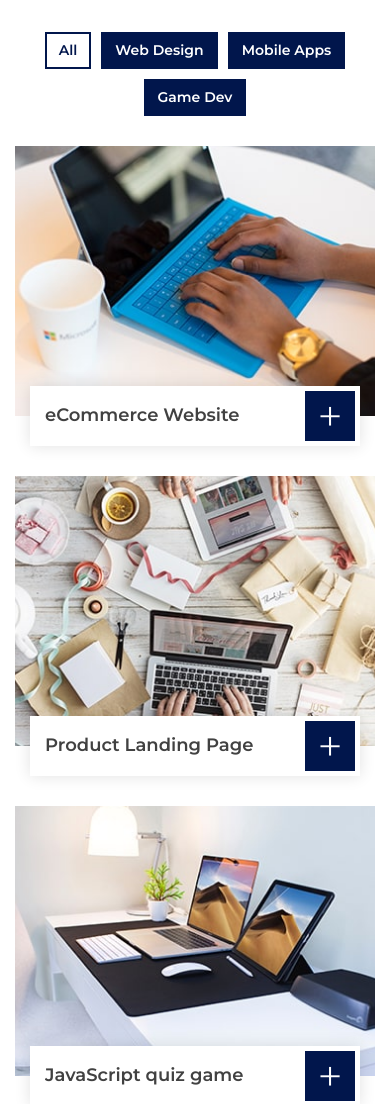
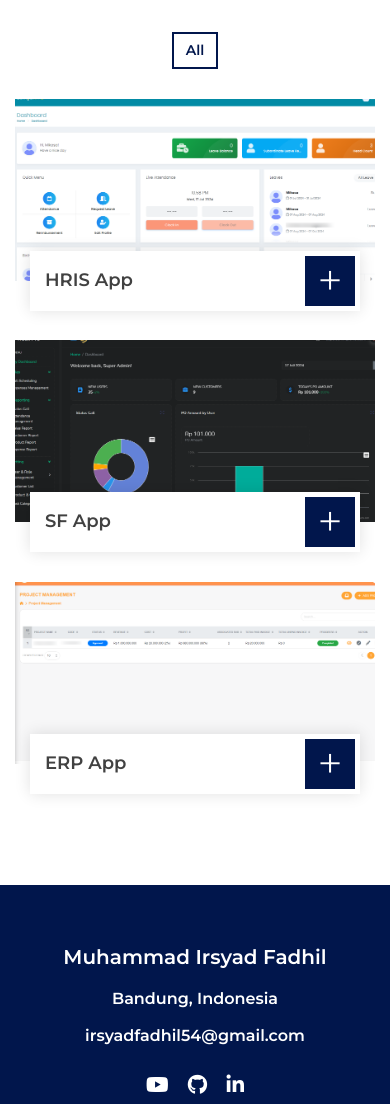
Before and after one commit to irsyadfadhil/irsyadfadhil.github.io, a plain HTML site: page index.html in a window 390 px wide. Shown: the part 5545-6649 px from the top of the page. Drawn offline with nearby package versions, Linux system fonts and the light colour scheme.

Commit message:
add porto

```diff
--- a/index.html
+++ b/index.html
@@ -291,9 +291,9 @@
                     <div class="col-12">
                         <ul id="portfolio-filter">
                             <li data-filter="*" class="filter-active">All</li>
-                            <li data-filter=".filter-1">Web Design</li>
-                            <li data-filter=".filter-2">Mobile Apps</li>
-                            <li data-filter=".filter-3">Game Dev</li>
+                            <!-- <li data-filter=".filter-1">Web Design</li> -->
+                            <!-- <li data-filter=".filter-2">Mobile Apps</li> -->
+                            <!-- <li data-filter=".filter-3">Game Dev</li> -->
                         </ul>
                     </div>
                 </div>
@@ -301,37 +301,37 @@
                     <div class="col-lg-4 col-md-6 col-sm-12 portfolio-item filter-1 wow fadeInUp" data-wow-delay="0.0s">
                         <div class="portfolio-wrap">
                             <div class="portfolio-img">
-                                <img src="img/portfolio-1.jpg" alt="Image">
+                                <img src="img/HRIS-SS.png" alt="Image">
                             </div>
                             <div class="portfolio-text">
-                                <h3>eCommerce Website</h3>
-                                <a class="btn" href="img/portfolio-1.jpg" data-lightbox="portfolio">+</a>
+                                <h3>HRIS App</h3>
+                                <a class="btn" href="img/HRIS-SS.png" data-lightbox="portfolio">+</a>
                             </div>
                         </div>
                     </div>
-                    <div class="col-lg-4 col-md-6 col-sm-12 portfolio-item filter-2 wow fadeInUp" data-wow-delay="0.2s">
+                    <div class="col-lg-4 col-md-6 col-sm-12 portfolio-item filter-1 wow fadeInUp" data-wow-delay="0.2s">
                         <div class="portfolio-wrap">
                             <div class="portfolio-img">
-                                <img src="img/portfolio-2.jpg" alt="Image">
+                                <img src="img/SF-SS.png" alt="Image">
                             </div>
                             <div class="portfolio-text">
-                                <h3>Product Landing Page</h3>
-                                <a class="btn" href="img/portfolio-2.jpg" data-lightbox="portfolio">+</a>
+                                <h3>SF App</h3>
+                                <a class="btn" href="img/SF-SS.png" data-lightbox="portfolio">+</a>
                             </div>
                         </div>
                     </div>
-                    <div class="col-lg-4 col-md-6 col-sm-12 portfolio-item filter-3 wow fadeInUp" data-wow-delay="0.4s">
+                    <div class="col-lg-4 col-md-6 col-sm-12 portfolio-item filter-1 wow fadeInUp" data-wow-delay="0.4s">
                         <div class="portfolio-wrap">
                             <div class="portfolio-img">
-                                <img src="img/portfolio-3.jpg" alt="Image">
+                                <img src="img/ERP-SS.png" alt="Image">
                             </div>
                             <div class="portfolio-text">
-                                <h3>JavaScript quiz game</h3>
-                                <a class="btn" href="img/portfolio-3.jpg" data-lightbox="portfolio">+</a>
+                                <h3>ERP App</h3>
+                                <a class="btn" href="img/ERP-SS.png" data-lightbox="portfolio">+</a>
                             </div>
                         </div>
                     </div>
-                    <div class="col-lg-4 col-md-6 col-sm-12 portfolio-item filter-1 wow fadeInUp" data-wow-delay="0.6s">
+                    <!-- <div class="col-lg-4 col-md-6 col-sm-12 portfolio-item filter-2 wow fadeInUp" data-wow-delay="0.6s">
                         <div class="portfolio-wrap">
                             <div class="portfolio-img">
                                 <img src="img/portfolio-4.jpg" alt="Image">
@@ -353,7 +353,7 @@
                             </div>
                         </div>
                     </div>
-                    <div class="col-lg-4 col-md-6 col-sm-12 portfolio-item filter-3 wow fadeInUp" data-wow-delay="1s">
+                    <div class="col-lg-4 col-md-6 col-sm-12 portfolio-item filter-2 wow fadeInUp" data-wow-delay="1s">
                         <div class="portfolio-wrap">
                             <div class="portfolio-img">
                                 <img src="img/portfolio-6.jpg" alt="Image">
@@ -363,7 +363,7 @@
                                 <a class="btn" href="img/portfolio-6.jpg" data-lightbox="portfolio">+</a>
                             </div>
                         </div>
-                    </div>
+                    </div> -->
                 </div>
             </div>
         </div>
```
Also changed, not shown: img/ERP-SS.png (added), img/HRIS-SS.png (added), img/Portfolio_MuhammadIrsyadFadhil_BackendDeveloper-pdf-2.png (added), img/Portfolio_MuhammadIrsyadFadhil_BackendDeveloper-pdf-3.png (added), img/Portfolio_MuhammadIrsyadFadhil_BackendDeveloper-pdf-4.png (added), img/Portfolio_MuhammadIrsyadFadhil_BackendDeveloper-pdf-5.png (added), img/Portfolio_MuhammadIrsyadFadhil_BackendDeveloper-pdf-6.png (added), img/Portfolio_MuhammadIrsyadFadhil_BackendDeveloper-pdf-7.png (added), img/Portfolio_MuhammadIrsyadFadhil_BackendDeveloper-pdf-8.png (added), img/Portfolio_MuhammadIrsyadFadhil_BackendDeveloper-pdf-9.png (added), img/Portfolio_MuhammadIrsyadFadhil_BackendDeveloper-pdf.png (added), img/SF-SS.png (added), img/WIP-SS.png (added).
